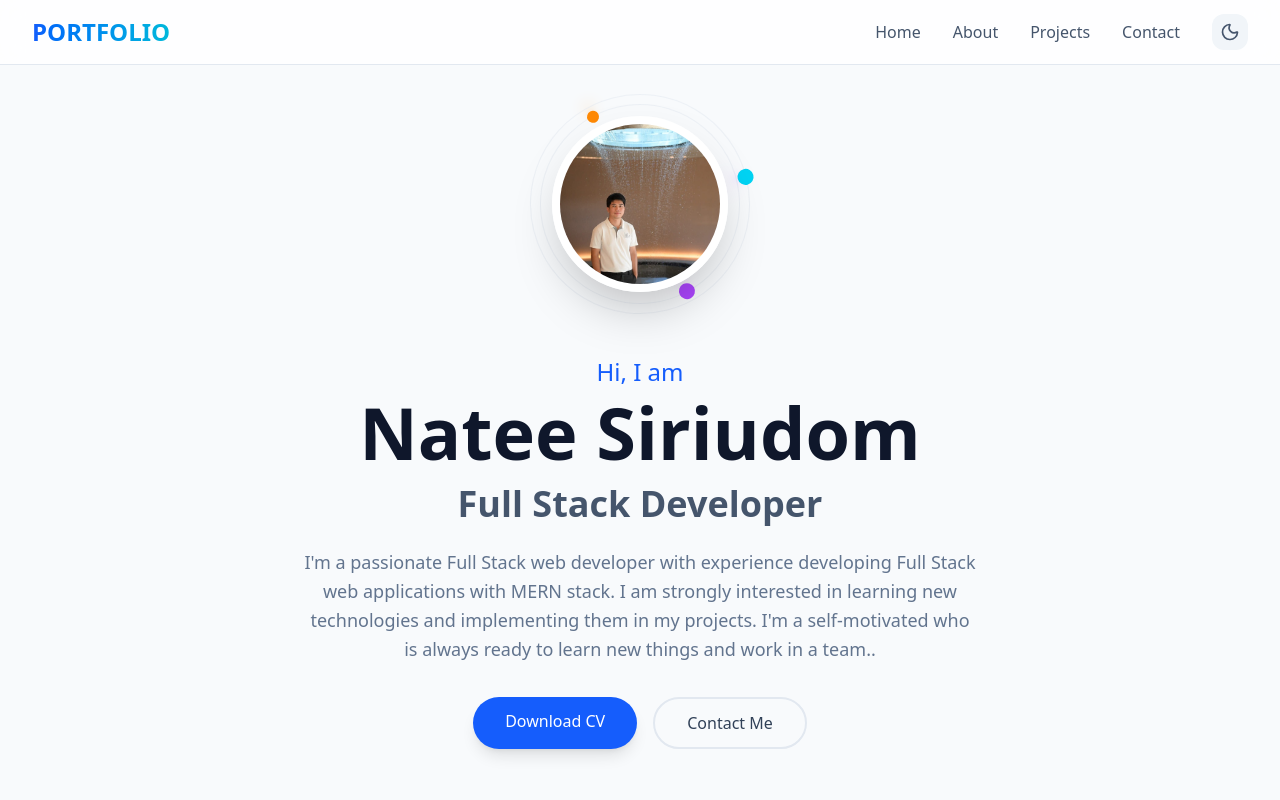
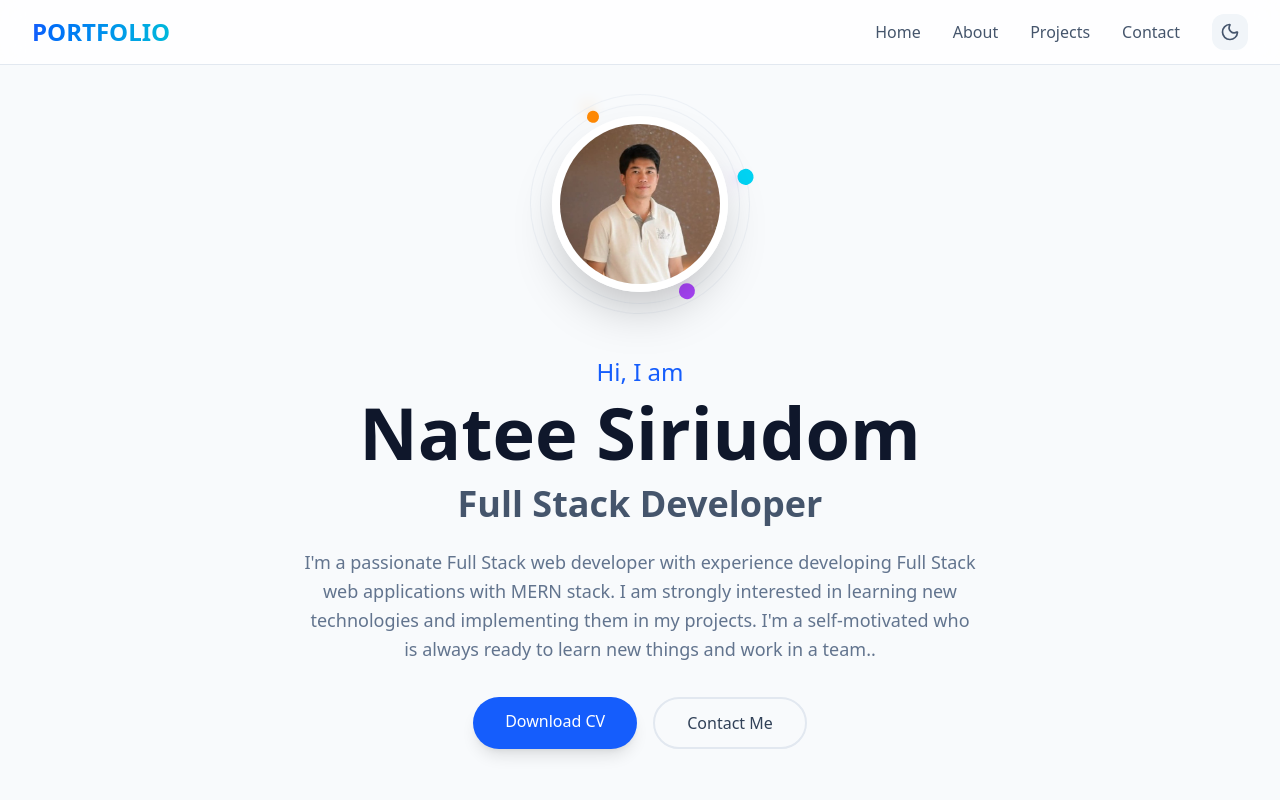
Before and after one commit to natee-s/my-portfolio, a React (Vite) app: page / in a window 1280 px wide. Shown: the top 800 px of the page. Built offline with nearby package versions, Linux system fonts and the light colour scheme.

Commit message:
edit profile picture

```diff
--- a/src/data/portfolio.js
+++ b/src/data/portfolio.js
@@ -2,7 +2,7 @@
 export const profileData = {
   name: "Natee Siriudom",
   role: "Full Stack Developer",
-  profileImage:"/public/image/img1.jpg",
+  profileImage:"/image/img1.jpg",
   description: "I'm a passionate Full Stack web developer with experience developing Full Stack web applications with MERN stack. I am strongly interested in learning new technologies and implementing them in my projects. I'm a self-motivated who is always ready to learn new things and work in a team..",
   resumeUrl: "https://drive.google.com/file/d/12os5v4qJTnKtCq6E1GXudnDUHA7eDcH_/view?usp=sharing",
 };
```
Also changed, not shown: public/image/img1.jpg.
